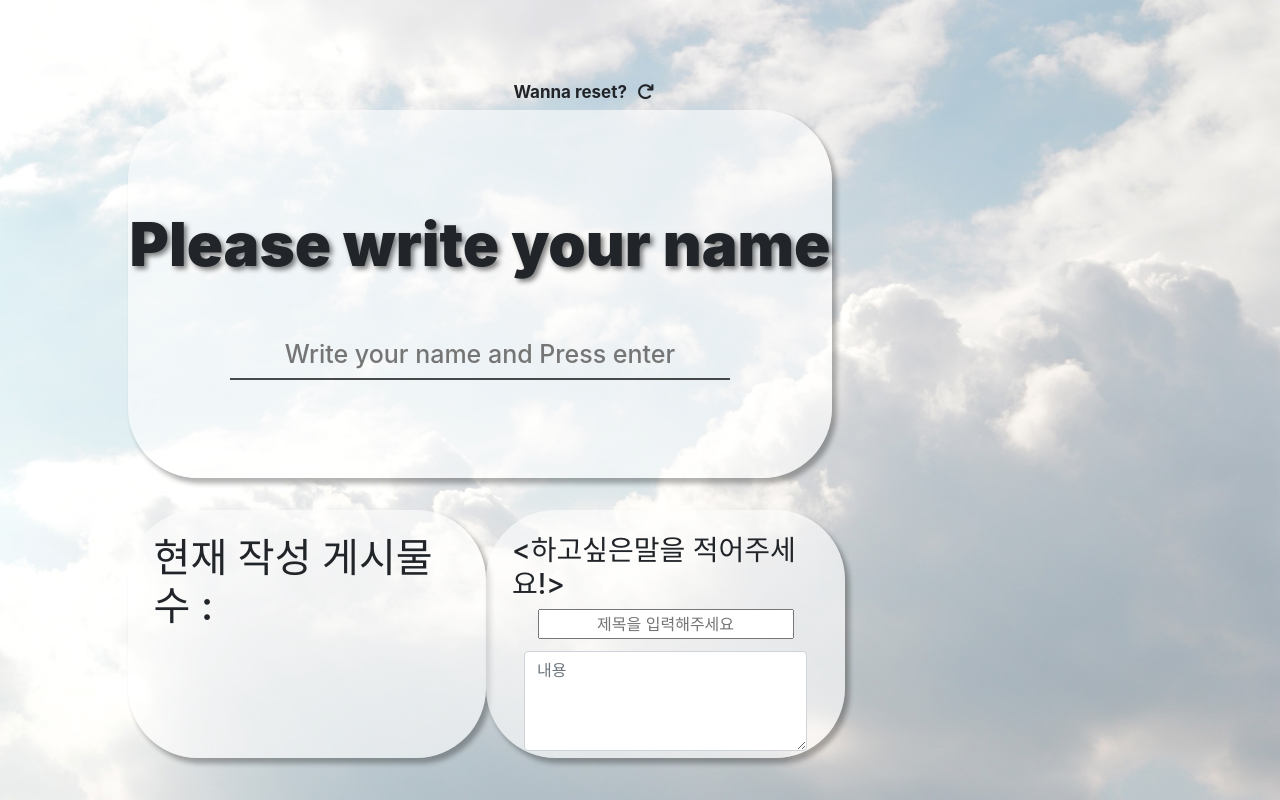
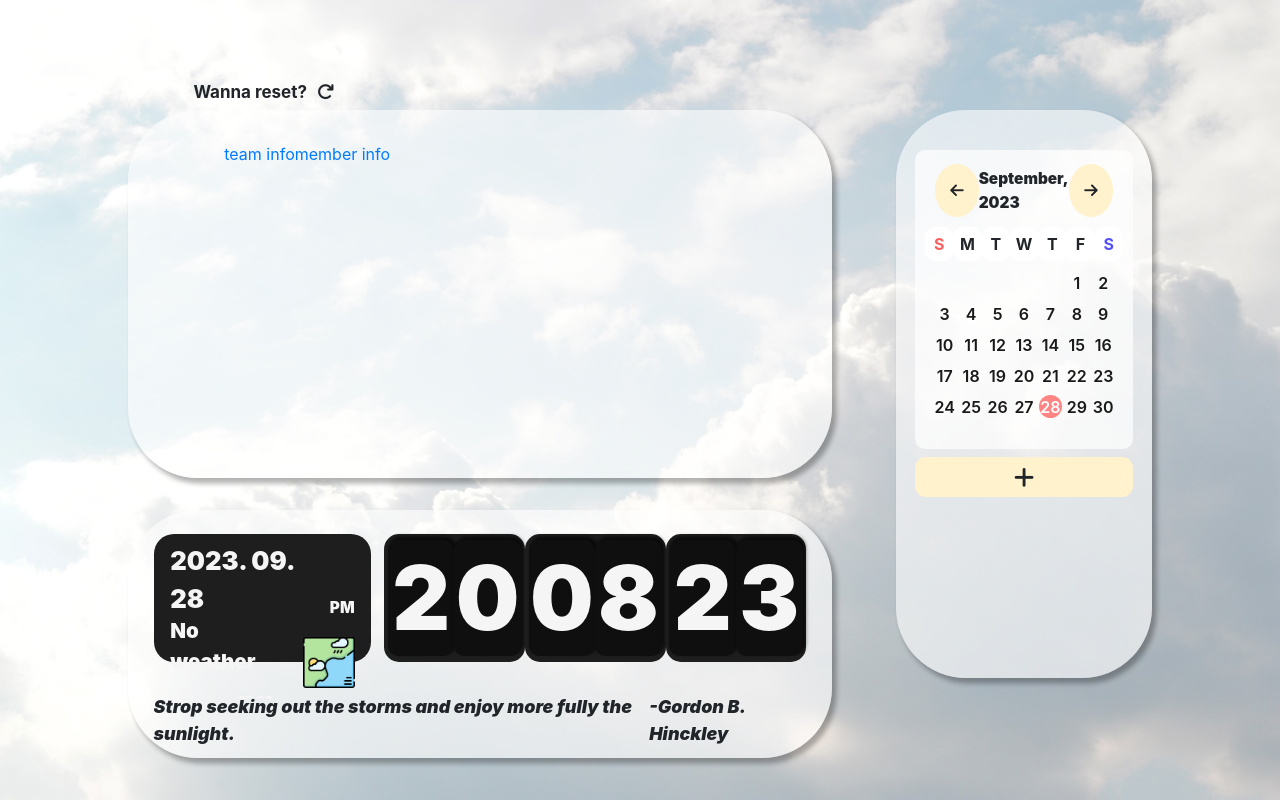
Before and after one commit to kim-sunah/sprta-5, a plain HTML site: page index.html in a window 1280 px wide. Shown: the top 800 px of the page. Drawn offline with nearby package versions, Linux system fonts and the light colour scheme; no server answers.

Commit message:
캘린더, 시계, 방명록 레이아웃

```diff
--- a/index.html
+++ b/index.html
@@ -37,7 +37,7 @@
     </div>
   </header>
 
-  <main id="main">
+  <main id="main" style="display: flex;">
     <div class="main-col">
       <div class="reset" style="margin-right: 28rem;">
         <div class="reset__col">
@@ -48,14 +48,6 @@
         </div>
       </div>
       <div class="main-box">
-        <form id="main-box__userName">
-          <h2>Please write your name</h2>
-          <input type="text" placeholder="Write your name and Press enter" />
-          <!-- <div class = "button">
-              <button class="custom-btn btn-6"><span>Team Info</span></button>
-              <button class="custom-btn btn-6"><span>Member info</span></button>
-            </div>  -->
-        </form>
         <div class="main-box__todo ">
           <h1 id='welcome'>Welcome to '이게왜되조'</h1>
           <div class="main-box__todolist">
@@ -142,26 +134,73 @@
               </div>
             </div>
           </div>
-          <!-- <div class="main-box__todolist">
-            <img src="img/todo-init.png" class="display-none" />
-            <form class="todo-list__box">
-              <div class="todo-list__status-row">
-                <div class="todo-list__status">
-                  <div class="todo-list__status-col">Status</div>
-                  <div class="todo-list__status-col"></div>
-                </div>
-                <div class="todo-list__dlt-all"><span>Delete All</span></div>
-              </div>
-              <div class="todo-list__todos"></div>
-              <button class="todo-list__delete-btn">
-                <span class="todo-delete"><i class="fa-solid fa-trash-can"></i> DELETE</span>
-                <span class="todo-create display-none"><i class="fa-solid fa-arrow-rotate-left"></i>GO BACK</span>
-              </button>
-            </form>
-          </div> -->
         </div>
       </div>
-      <div class="side-box" style=" position: fixed; left: 85rem; bottom: 10rem;">
+      <div class="bottom-box" id="today-area">
+        <div class="clock-wheather">
+          <div class="weather">
+            <div class="today-info">
+              <div class="today-info__date"></div>
+              <div class="today-info__ampm"></div>
+            </div>
+            <div class="weather-info">
+              <div class="weather-info__city-info">
+                <div class="weather-info__city-info__city">No weather</div>
+                <div class="weather-info__city-info__temp">-- --</div>
+              </div>
+              <div class="weather-info__main-weather">
+                <img src="img/weather/default.png" />
+              </div>
+            </div>
+          </div>
+          <div class="clock">
+            <div class="clock-hours">
+              <div class="clock-inner"><span id="h1"></span></div>
+              <div class="clock-inner"><span id="h2"></span></div>
+            </div>
+            <div class="clock-minutes">
+              <div class="clock-inner"><span id="m1"></span></div>
+              <div class="clock-inner"><span id="m2"></span></div>
+            </div>
+            <div class="clock-seconds">
+              <div class="clock-inner"><span id="s1"></span></div>
+              <div class="clock-inner"><span id="s2"></span></div>
+            </div>
+          </div>
+        </div>
+        <div class="quotes">
+          <div class="quote">
+            <span></span>
+          </div>
+          <div class="author"><span></span></div>
+        </div>
+      </div>
+      <form id="comment-box">
+        <div class="bottom-box" style="width: 35%; float:left;">
+          <div id="comment">
+            <h1> 현재 작성 게시물 수 : </h1>
+          </div>
+        </div>
+        <div class="bottom-box" style="width: 35%; float:left; overflow: hidden;">
+          <h3>
+            <하고싶은말을 적어주세요!>
+          </h3>
+          <div id="comment" style="text-align: center;">
+            <input style="text-align: center;" id="commentTitle" type="text" placeholder="제목을 입력해주세요" st></input>
+            <div class="form-floating mb-3" style="margin: 0.75rem;">
+              <textarea class="form-control" name="content" id="comment" placeholder="내용"
+                style="height: 100px; "></textarea>
+            </div>
+
+          </div>
+          <div style="text-align: center; position: relative; top:25px">
+            <button id="postingbtn" type="button" class="btn btn-danger">기록하기</button>
+          </div>
+        </div>
+      </form>
+    </div>
+    <div class="main-col">
+      <div class="side-box">
         <!-- calendar -->
         <div class="calendar">
           <!-- 연도, 월 -->
@@ -188,7 +227,9 @@
           <div class="calendar-date"></div>
         </div>
 
-
+        <div class="add-day">
+          <i class="fa-solid fa-plus"></i>
+        </div>
 
         <form class="day-submit display-none">
           <div class="day-submit__info">
@@ -207,41 +248,6 @@
 
         <div class="day-list"></div>
       </div>
-
-
-
-      <div class="bottom-box" style="width: 35%; float:left;">
-        <div id="comment">
-          <h1> 현재 작성 게시물 수 : </h1>
-        </div>
-        <!-- <button onclick="location.href='commentNew.html'">생성</button> -->
-      </div>
-      <div class="bottom-box" style="width: 35%; float:left; overflow: hidden;">
-        <h3>
-          <하고싶은말을 적어주세요!>
-        </h3>
-        <div id="comment" style="text-align: center;">
-          <input style="text-align: center;" id="commentTitle" type="text" placeholder="제목을 입력해주세요" st></input>
-          <div class="form-floating mb-3" style="margin: 0.75rem;">
-            <textarea class="form-control" name="content" id="comment" placeholder="내용"
-              style="height: 100px; "></textarea>
-          </div>
-
-        </div>
-        <div style="text-align: center; position: relative; top:25px">
-          <button id="postingbtn" type="button" class="btn btn-danger">기록하기</button>
-
-        </div>
-
-
-      </div>
-
-    </div>
-    </div>
-
-
-    <div class="main-col">
-
     </div>
   </main>
 
--- a/js/clock-weather.js
+++ b/js/clock-weather.js
@@ -24,62 +24,64 @@ const weatherImg = [
   'default.png',
 ];
 
-// const clock = {
-//   getClock: function () {
-//     const now = new Date();
-//     if (now.getHours() > 12) {
-//       clockAmPm.innerText = 'PM';
-//     } else {
-//       clockAmPm.innerText = 'AM';
-//     }
-//     const hours = String(now.getHours()).padStart(2, 0);
-//     const minutes = String(now.getMinutes()).padStart(2, 0);
-//     const seconds = String(now.getSeconds()).padStart(2, 0);
 
-//     h1.innerText = hours.substring(0, 1);
-//     h2.innerText = hours.substring(1, 2);
-//     m1.innerText = minutes.substring(0, 1);
-//     m2.innerText = minutes.substring(1, 2);
-//     s1.innerText = seconds.substring(0, 1);
-//     s2.innerText = seconds.substring(1, 2);
-//   },
-//   setDate: function () {
-//     const today = new Date();
-//     const year = today.getFullYear();
-//     const month = String(today.getMonth() + 1).padStart(2, 0);
-//     const day = String(today.getDate()).padStart(2, 0);
-//     const date = `${year}. ${month}. ${day}`;
-//     dateComp.innerText = date;
-//   },
-// };
 
-// clock.getClock();
-// setInterval(() => {
-//   clock.getClock();
-// }, 1000);
+const clock = {
+  getClock: function () {
+    const now = new Date();
+    if (now.getHours() > 12) {
+      clockAmPm.innerText = 'PM';
+    } else {
+      clockAmPm.innerText = 'AM';
+    }
+    const hours = String(now.getHours()).padStart(2, 0);
+    const minutes = String(now.getMinutes()).padStart(2, 0);
+    const seconds = String(now.getSeconds()).padStart(2, 0);
 
-// clock.setDate();
+    h1.innerText = hours.substring(0, 1);
+    h2.innerText = hours.substring(1, 2);
+    m1.innerText = minutes.substring(0, 1);
+    m2.innerText = minutes.substring(1, 2);
+    s1.innerText = seconds.substring(0, 1);
+    s2.innerText = seconds.substring(1, 2);
+  },
+  setDate: function () {
+    const today = new Date();
+    const year = today.getFullYear();
+    const month = String(today.getMonth() + 1).padStart(2, 0);
+    const day = String(today.getDate()).padStart(2, 0);
+    const date = `${year}. ${month}. ${day}`;
+    dateComp.innerText = date;
+  },
+};
 
-// function onGeoOk(position) {
-//   const lat = position.coords.latitude;
-//   const long = position.coords.longitude;
-//   const units = 'metric';
-//   const api = `https://api.openweathermap.org/data/2.5/weather?q=Seoul&units=${units}&appid=${APIKEY}&lang=kr`;
+clock.getClock();
+setInterval(() => {
+  clock.getClock();
+}, 1000);
 
-//   fetch(api)
-//     .then((res) => res.json())
-//     .then((json) => {
-//       const source = weatherImg.filter(
-//         (i) => i.substring(0, 2) === json.weather[0].icon.substring(0, 2)
-//       );
-//       weatherImgComp.src = `img/weather/${source}`;
-//       tempComp.innerText = Math.round(json.main.temp) + '°C';
-//       cityComp.innerText = json.name;
-//     });
-// }
+clock.setDate();
 
-// function onGeoError() {
-//   alert('날씨 정보를 불러올 수 없습니다.');
-// }
+function onGeoOk(position) {
+  const lat = position.coords.latitude;
+  const long = position.coords.longitude;
+  const units = 'metric';
+  const api = `https://api.openweathermap.org/data/2.5/weather?q=Seoul&units=${units}&appid=${APIKEY}&lang=kr`;
 
-// navigator.geolocation.getCurrentPosition(onGeoOk, onGeoError);
+  fetch(api)
+    .then((res) => res.json())
+    .then((json) => {
+      const source = weatherImg.filter(
+        (i) => i.substring(0, 2) === json.weather[0].icon.substring(0, 2)
+      );
+      weatherImgComp.src = `img/weather/${source}`;
+      tempComp.innerText = Math.round(json.main.temp) + '°C';
+      cityComp.innerText = json.name;
+    });
+}
+
+function onGeoError() {
+  alert('날씨 정보를 불러올 수 없습니다.');
+}
+
+navigator.geolocation.getCurrentPosition(onGeoOk, onGeoError);
--- a/js/member-info.js
+++ b/js/member-info.js
@@ -11,6 +11,7 @@ $(document).ready(function () {
   $members.hide();
   $membersInfoBox.hide();
   $teamInfoBox.hide();
+  $("#comment-box").hide();
 
   // 5초 뒤에 welcome 문구 사라지게 만듦
   setTimeout(function () {
@@ -27,7 +28,8 @@ $(document).ready(function () {
     $("#member-button-box a.member").hide();
     $("#team-button-box a[href='#team-info']").hide();
     $members.hide();
-
+    $("#comment-box").show();
+    $("#today-area").hide();
     // 팀 정보 박스 보여주기
     $teamInfoBox.show();
   });
@@ -74,8 +76,10 @@ $(document).ready(function () {
     $members.hide();
     $membersInfoBox.hide();
     $teamInfoBox.hide();
+    $("#comment-box").hide();
     $("#main-box__submit").show();
     $("#team-button-box a[href='#team-info']").show();
     $("#member-button-box a[href='#member-info']").show();
+    $("#today-area").show();
   });
 });
--- a/js/quotes.js
+++ b/js/quotes.js
@@ -91,11 +91,11 @@ const quotesInit = {
     quotesInit.randomNum = Math.floor(Math.random() * 20);
   },
   randomNum: 0,
-  // setQuote: function () {
-  //   quoteComp.innerText = quotes[quotesInit.randomNum].quote;
-  //   authorComp.innerText = '-' + quotes[quotesInit.randomNum].author;
-  // },
+  setQuote: function () {
+    quoteComp.innerText = quotes[quotesInit.randomNum].quote;
+    authorComp.innerText = '-' + quotes[quotesInit.randomNum].author;
+  },
 };
 
 quotesInit.makeRandomNum();
-// quotesInit.setQuote();
+quotesInit.setQuote();
--- a/js/user-name.js
+++ b/js/user-name.js
@@ -11,7 +11,7 @@ function submitUsernameDisplay() {
 function todoDisplay(userName) {
   submitForm.classList.add('display-none');
   todoDiv.classList.remove('display-none');
-  todoUsername.innerText = `Hello ${userName}`;
+  // todoUsername.innerText = `Hello ${userName}`;
 }
 
 function saveUsername(userName) {
```
